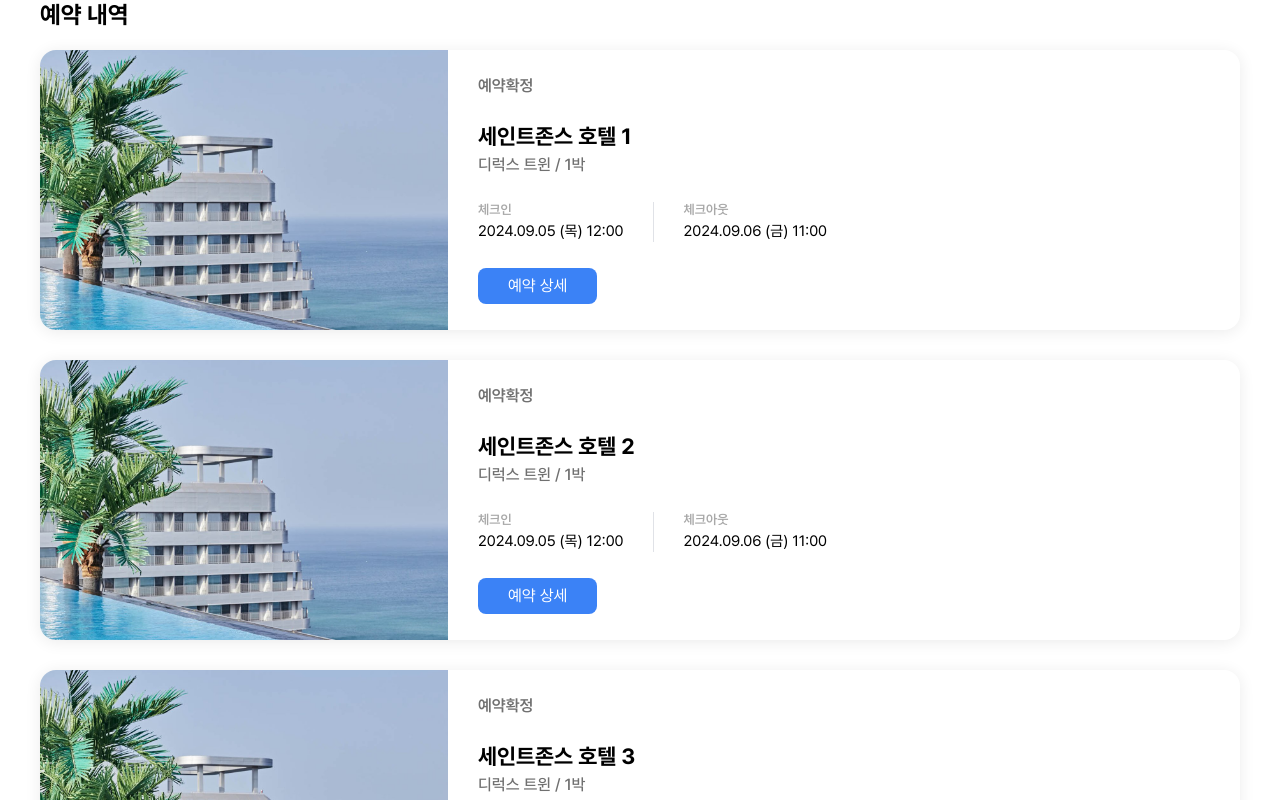
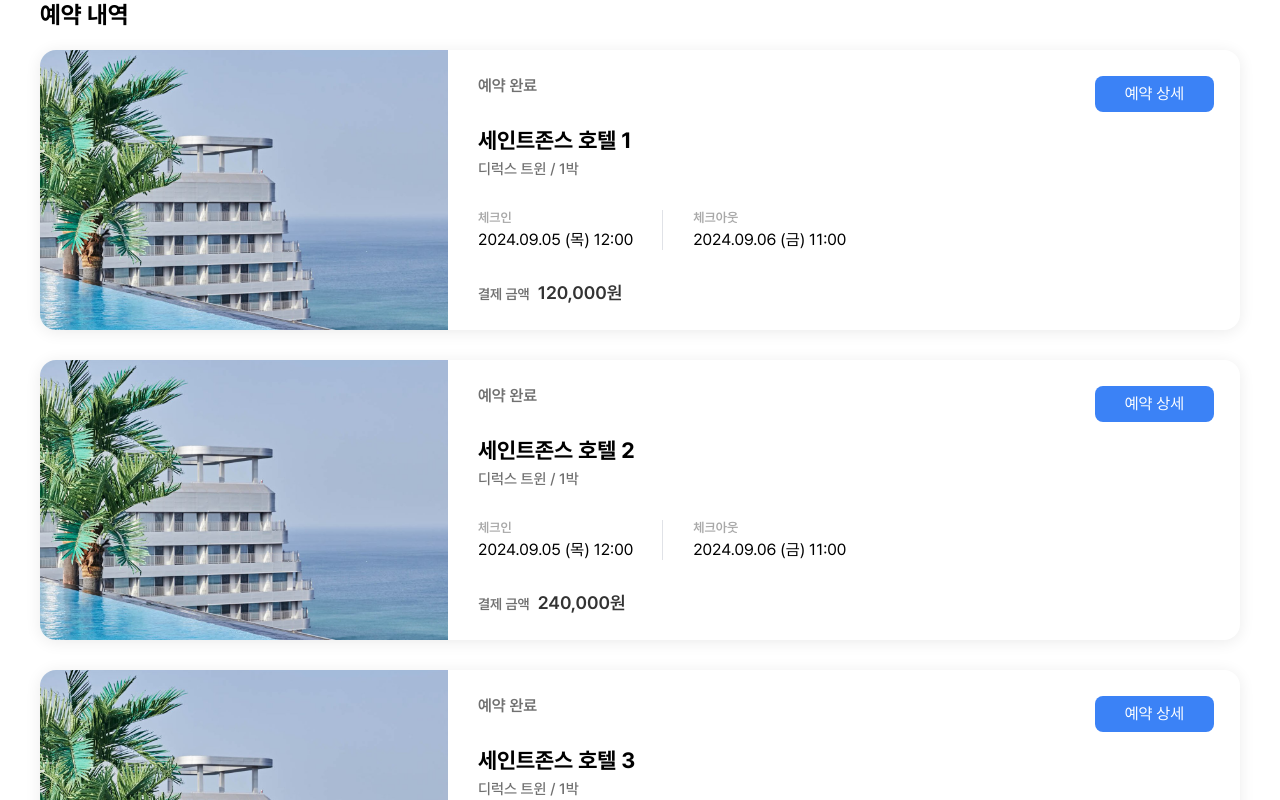
Before and after one commit to FC8-MINI/Your-Trip, a Next.js app: page /reservation in a window 1280 px wide. Shown: the top 800 px of the page. Built offline with nearby package versions, Linux system fonts and the light colour scheme.

Commit message:
Fix: 전체 예약 내역에서 결제금액 추가

```diff
--- a/src/components/ReservationLayout/ReservationLayout.tsx
+++ b/src/components/ReservationLayout/ReservationLayout.tsx
@@ -13,6 +13,7 @@ const reservations: ReservationProps[] = [
     checkInTime: "12:00",
     checkOutDate: "2024.09.06 (금)",
     checkOutTime: "11:00",
+    price: 120000,
     image: thumb,
   },
   {
@@ -23,6 +24,7 @@ const reservations: ReservationProps[] = [
     checkInTime: "12:00",
     checkOutDate: "2024.09.06 (금)",
     checkOutTime: "11:00",
+    price: 240000,
     image: thumb,
   },
   {
@@ -33,6 +35,7 @@ const reservations: ReservationProps[] = [
     checkInTime: "12:00",
     checkOutDate: "2024.09.06 (금)",
     checkOutTime: "11:00",
+    price: 270000,
     image: thumb,
   },
   {
@@ -43,6 +46,7 @@ const reservations: ReservationProps[] = [
     checkInTime: "12:00",
     checkOutDate: "2024.09.06 (금)",
     checkOutTime: "11:00",
+    price: 300000,
     image: thumb,
   },
   {
@@ -53,6 +57,7 @@ const reservations: ReservationProps[] = [
     checkInTime: "12:00",
     checkOutDate: "2024.09.06 (금)",
     checkOutTime: "11:00",
+    price: 240000,
     image: thumb,
   },
 ];
--- a/src/components/ReservationLayout/ReservationList/ReservationList.styles.ts
+++ b/src/components/ReservationLayout/ReservationList/ReservationList.styles.ts
@@ -38,6 +38,7 @@ export const ReservationInfoBox = styled.div`
   justify-content: space-between;
   flex-grow: 2;
   flex-basis: 0;
+  position: relative;
   padding: 2.6rem 2.6rem 2.6rem 0;
 `;
 
@@ -55,6 +56,7 @@ export const AccomodationNameText = styled.strong`
 `;
 
 export const RoomNameText = styled.span`
+  font-size: 1.5rem;
   font-weight: 500;
   color: var(--color-gray-darker);
 `;
@@ -90,11 +92,10 @@ export const CheckInOutBox = styled.div`
   }
 `;
 
-export const DateText = styled.p`
-  font-size: 1.5rem;
-`;
-
 export const LinkStyled = styled(Link)`
+  position: absolute;
+  right: 2.6rem;
+  top: 2.6rem;
   margin-right: auto;
   padding: 0.8rem 3rem;
   border-radius: 0.8rem;
@@ -106,3 +107,15 @@ export const LinkStyled = styled(Link)`
     background-color: var(--color-primary-hover);
   }
 `;
+
+export const TotalPriceText = styled.p`
+  font-size: 1.4rem;
+  font-weight: 600;
+  color: var(--color-gray-darker);
+  & > span {
+    display: inline-block;
+    padding-left: 0.8rem;
+    font-size: 1.8rem;
+    color: var(--color-black);
+  }
+`;
--- a/src/components/ReservationLayout/ReservationList/ReservationList.tsx
+++ b/src/components/ReservationLayout/ReservationList/ReservationList.tsx
@@ -9,8 +9,8 @@ import {
   AccomodationNameText,
   RoomNameText,
   CheckInOutBox,
-  DateText,
   LinkStyled,
+  TotalPriceText,
 } from "./ReservationList.styles";
 import { ReservationListProps } from "./ReservationList.types";
 
@@ -24,30 +24,35 @@ const ReservationList: React.FC<ReservationListProps> = ({ reservations }) => {
           </ImageBox>
 
           <ReservationInfoBox>
-            <UseCheckText>예약확정</UseCheckText>
+            <UseCheckText>예약 완료</UseCheckText>
 
             <div>
               <AccomodationNameText>{reservation.name}</AccomodationNameText>
               <RoomNameText>
-                {reservation.roomName} / <span>1</span>박
+                {reservation.roomName} <span>/ 1박</span>
               </RoomNameText>
             </div>
 
             <CheckInOutBox>
               <div>
                 <span>체크인</span>
-                <DateText>
+                <p>
                   {reservation.checkInDate} {reservation.checkInTime}
-                </DateText>
+                </p>
               </div>
 
               <div>
                 <span>체크아웃</span>
-                <DateText>
+                <p>
                   {reservation.checkOutDate} {reservation.checkOutTime}
-                </DateText>
+                </p>
               </div>
             </CheckInOutBox>
+
+            <TotalPriceText>
+              결제 금액
+              <span>{reservation.price.toLocaleString()}원</span>
+            </TotalPriceText>
 
             <LinkStyled href="./">예약 상세</LinkStyled>
           </ReservationInfoBox>
--- a/src/components/ReservationLayout/ReservationList/ReservationList.types.ts
+++ b/src/components/ReservationLayout/ReservationList/ReservationList.types.ts
@@ -8,6 +8,7 @@ export interface ReservationProps {
   checkInTime: string;
   checkOutDate: string;
   checkOutTime: string;
+  price: number;
   image: StaticImageData;
 }
 
```
